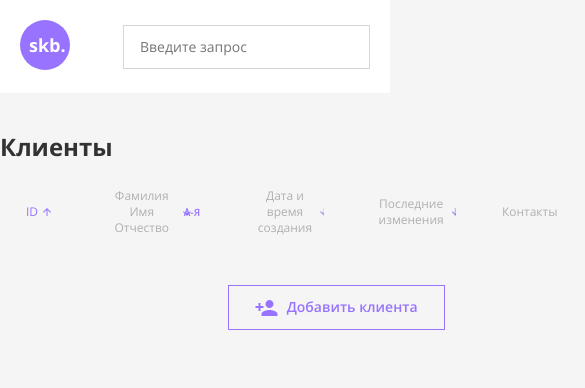
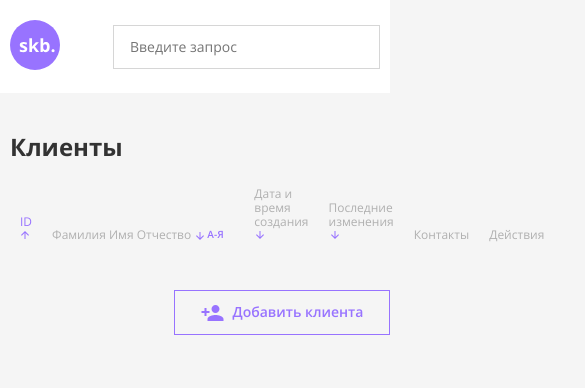
Before and after one commit to polonskaia/js-project, a plain HTML site: page index.html in a window 390 px wide. Shown: the top 388 px of the page, 585 px wide, since content can reach past the window. Drawn offline with Linux system fonts and the light colour scheme; no server answers.

Commit message:
started working on adaptive

```diff
--- a/css/style.css
+++ b/css/style.css
@@ -78,9 +78,8 @@ a {
 }
 
 .section-clients__container {
-  justify-content: center;
-  padding-top: 40px;
-  padding-bottom: 50px;
+  justify-content: space-between;
+  padding: 40px 90px 50px;
 }
 
 .clients__heading {
@@ -91,27 +90,39 @@ a {
 }
 
 /* table */
+.big-table {
+  max-height: 620px;
+  overflow: auto;
+  margin-bottom: 40px;
+}
+
 .clients__table {
-  margin-bottom: 40px;
+	-webkit-overflow-scrolling: touch;
   border-collapse: collapse;
+  overflow-y: hidden;
 }
 
 .table__th,
 .th__btn {
   font-weight: 400;
   font-size: 12px;
-  line-height: 16px;
   color: #b0b0b0;
 }
 
 .table__th {
-  padding: 8px 20px;
-  text-align: start;
+  display: table-cell;
+  vertical-align: bottom;
+  padding: 8px 10px;
+  text-align: left;
+}
+
+.table__th_fullname {
+  white-space: nowrap;
 }
 
 .th__btn {
-  display: flex;
-  align-items: center;
+  padding: 0;
+  text-align: left;
 }
 
 .th__btn_id {
@@ -120,9 +131,8 @@ a {
 
 .th__arrow {
   display: inline-block;
-  margin-left: 3px;
-  width: 12px;
-  height: 12px;
+  width: 10px;
+  height: 10px;
   color: #9873ff;
   background-image: url('../img/arrow_downward.png');
   background-repeat: no-repeat;
@@ -130,15 +140,17 @@ a {
 }
 
 .th__arrow_fullname {
-  display: flex;
-  align-items: center;
-  justify-content: center;
+  padding-left: 13px;
+  vertical-align: bottom;
+  height: 13px;
+  background-position: center left;
   width: 40px;
   font-weight: 600;
   font-size: 10px;
 }
 
 .flip {
+  background-position: bottom center;
   transform: rotateX(180deg);
 }
 
@@ -151,13 +163,24 @@ a {
 }
 
 .table__td {
-  padding: 20px;
+  padding: 20px 10px;
   font-size: 14px;
 }
 
 .table__td_id {
+  padding-left: 15px;
   font-size: 12px;
   color: #b0b0b0;
+}
+
+.table__td_actions {
+  white-space: nowrap;
+  padding-right: 15px;
+}
+
+.table__td_create,
+.table__td_update {
+  white-space: nowrap;
 }
 
 .table__td_contacts {
@@ -166,8 +189,8 @@ a {
   flex-wrap: wrap;
   margin-bottom: 10px;
   padding-bottom: 0;
-  padding-top: 10;
   max-width: 150px;
+  min-width: 128px;
 }
 
 .contact-div {
@@ -806,3 +829,66 @@ a {
   visibility: hidden;
   position: absolute;
 }
+
+/* 1200 */
+@media (max-width: 1200px) {
+  .section-clients__container {
+    padding: 40px 20px 50px;
+  }
+
+  .table__td_fullname {
+    max-width: 260px;
+  }
+
+  .action-btn_edit {
+    margin-right: 20px;
+}
+}
+
+/* 992 */
+@media (max-width: 992px) {
+   .table__td {
+    padding: 10px;
+  }
+
+  .table__td_contacts {
+    padding-top: 20px;
+    padding-bottom: 0;
+  }
+
+  .table__td_create,
+  .table__td_update,
+  .table__td_actions {
+    white-space: normal;
+  }
+
+  .table__td_actions {
+    min-width: 118px;
+  }
+
+  .action-btn_edit {
+    margin-right: 0;
+    margin-bottom: 5px;
+  }
+
+  .header__input {
+    width: 350px;
+  }
+
+  .big-table {
+    width: 100%;
+    overflow: scroll;
+  }
+}
+
+/* 800 */
+@media (max-width: 800px) {
+  .header__container {
+    padding-right: 10px;
+    padding-left: 10px;
+  }
+
+  .section-clients__container {
+    padding: 40px 10px 50px;
+  }
+}
--- a/index.html
+++ b/index.html
@@ -29,33 +29,28 @@
             Клиенты
           </h1>
           <!-- table -->
+          <div class="big-table">
             <table class="clients__table">
               <thead class="table__thead">
                 <tr>
                   <th class="table__th table__th_id">
                     <button class ="btn th__btn th__btn_id">
-                    ID
-                    <div class="th__arrow th__arrow_id flip"></div>
+                      ID <span class="th__arrow th__arrow_id flip"></span>
                     </button>
                   </th>
-                <th class="table__th">
+                  <th class="table__th table__th_fullname">
                     <button class="btn th__btn th__btn_fullname">
-                    Фамилия Имя Отчество
-                    <div class="th__arrow th__arrow_fullname">
-                      А-Я
-                    </div>
+                      Фамилия Имя Отчество <span class="th__arrow th__arrow_fullname">А-Я</span>
                     </button>
                   </th>
                   <th class="table__th">
                     <button class="btn th__btn th__btn_create">
-                    Дата и время создания
-                    <div class="th__arrow th__arrow_create"></div>
+                      Дата и время создания <span class="th__arrow th__arrow_create"></span>
                     </button>
                   </th>
                   <th class="table__th">
                     <button class="btn th__btn th__btn_update">
-                    Последние изменения
-                    <div class="th__arrow th__arrow_update"></div>
+                      Последние изменения <span class="th__arrow th__arrow_update"></span>
                     </button>
                   </th>
                   <th class="table__th">
@@ -68,6 +63,7 @@
               </thead>
               <tbody class="table__tbody"></tbody>
             </table>
+          </div>
         </div>
         <!-- add client btn -->
         <div class="clients__add-client">
--- a/js/script.js
+++ b/js/script.js
@@ -657,19 +657,19 @@ document.addEventListener('DOMContentLoaded', () => {
       // Фамилия Имя Отчество
       const tableDataFullName = document.createElement('td');
       tableDataFullName.innerHTML = fullName;
-      tableDataFullName.classList.add('table__td');
+      tableDataFullName.classList.add('table__td', 'table__td_fullname');
       row.appendChild(tableDataFullName);
 
       // Дата и время создания
       const tableDataCreate = document.createElement('td');
       tableDataCreate.innerHTML = formatDate(new Date(creatingDate));
-      tableDataCreate.classList.add('table__td');
+      tableDataCreate.classList.add('table__td', 'table__td_create');
       row.appendChild(tableDataCreate);
 
       // Последние изменения
       const tableDataUpdate = document.createElement('td');
       tableDataUpdate.innerHTML = formatDate(new Date(updatingDate));
-      tableDataUpdate.classList.add('table__td');
+      tableDataUpdate.classList.add('table__td', 'table__td_update');
       row.appendChild(tableDataUpdate);
 
       // Контакты
```
Lines whose indentation alone changed are shown as unchanged.
